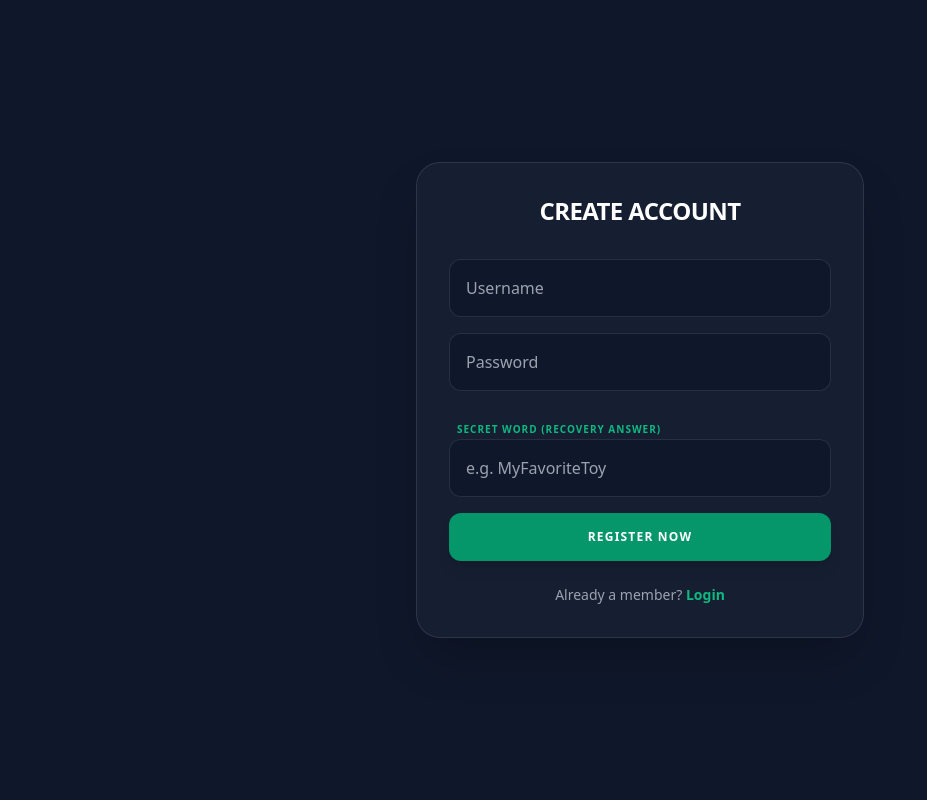
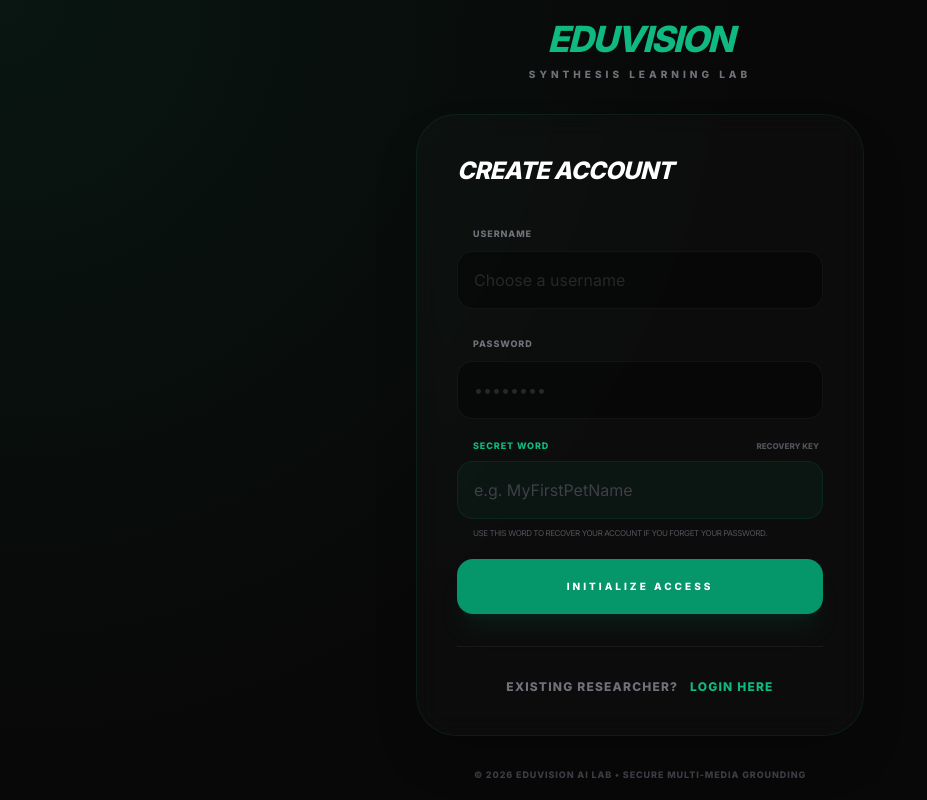
Before and after one commit to coderaptor12/EduVisionUpdates, a Flask app: page /register in a window 1280 px wide. Shown: the whole page, without its empty margins (0-927 px from the left). Run offline with Flask 3, Linux system fonts and the light colour scheme; some libraries are stand-ins or nearby versions.

Commit message:
Revamp registration page layout and styles
Updated the registration page with a new layout and styles, including a new title and improved form elements.

```diff
--- a/templates/register.html
+++ b/templates/register.html
@@ -2,34 +2,95 @@
 <html lang="en">
 <head>
     <meta charset="UTF-8">
-    <title>Join EduVision</title>
+    <meta name="viewport" content="width=device-width, initial-scale=1.0">
+    <title>Join EduVision | AI Lab</title>
     <script src="https://cdn.tailwindcss.com"></script>
+    <link rel="stylesheet" href="https://cdnjs.cloudflare.com/ajax/libs/font-awesome/6.4.0/css/all.min.css">
+    <style>
+        @import url('https://fonts.googleapis.com/css2?family=Inter:wght@400;600;800&display=swap');
+        body {
+            background-color: #080808;
+            font-family: 'Inter', sans-serif;
+            background-image: radial-gradient(circle at 0% 0%, rgba(16, 185, 129, 0.08) 0%, transparent 50%);
+        }
+        .glass {
+            background: rgba(255, 255, 255, 0.02);
+            backdrop-filter: blur(12px);
+            border: 1px solid rgba(255, 255, 255, 0.05);
+        }
+    </style>
 </head>
-<body class="bg-[#0f172a] h-screen flex items-center justify-center p-4">
-    <div class="w-full max-w-md bg-slate-800/50 backdrop-blur-md p-8 rounded-3xl border border-white/10 shadow-2xl">
-        <h1 class="text-2xl font-black text-white text-center mb-8 uppercase tracking-tight">Create Account</h1>
+<body class="h-screen flex items-center justify-center p-4">
 
-        <form action="{{ url_for('register_view') }}" method="POST" class="space-y-4">
-            <input type="text" name="username" placeholder="Username" required
-                class="w-full bg-slate-900 border border-white/10 rounded-xl p-4 text-white outline-none focus:border-emerald-500 transition-all">
+    <div class="w-full max-w-md space-y-8">
+        <!-- Logo/Header -->
+        <div class="text-center">
+            <h1 class="text-emerald-500 font-black italic text-4xl uppercase tracking-tighter mb-2">EduVision</h1>
+            <p class="text-zinc-500 text-[10px] font-bold uppercase tracking-[4px]">Synthesis Learning Lab</p>
+        </div>
 
-            <input type="password" name="password" placeholder="Password" required
-                class="w-full bg-slate-900 border border-white/10 rounded-xl p-4 text-white outline-none focus:border-emerald-500 transition-all">
+        <div class="glass p-10 rounded-[40px] shadow-2xl border-emerald-500/10">
+            <h2 class="text-2xl font-black text-white italic uppercase tracking-tight mb-8">Create Account</h2>
 
-            <div class="pt-2">
-                <label class="text-[10px] text-emerald-500 font-bold uppercase ml-2 tracking-widest">Secret Word (Recovery Answer)</label>
-                <input type="text" name="security_answer" placeholder="e.g. MyFavoriteToy" required
-                    class="w-full bg-slate-900 border border-white/10 rounded-xl p-4 text-white outline-none focus:border-emerald-500 transition-all">
+            <!-- Flash Messages -->
+            {% with messages = get_flashed_messages() %}
+              {% if messages %}
+                {% for message in messages %}
+                  <div class="bg-red-500/10 border border-red-500/20 text-red-400 px-4 py-3 rounded-2xl mb-6 text-[10px] font-bold uppercase tracking-widest flex items-center gap-3">
+                    <i class="fa-solid fa-circle-exclamation"></i> {{ message }}
+                  </div>
+                {% endfor %}
+              {% endif %}
+            {% endwith %}
+
+            <form action="{{ url_for('register_view') }}" method="POST" class="space-y-5">
+                <!-- Username Input -->
+                <div class="space-y-2">
+                    <label class="text-[9px] font-black text-zinc-500 uppercase tracking-widest ml-4">Username</label>
+                    <input type="text" name="username" required
+                        class="w-full bg-black/40 border border-white/5 rounded-2xl p-4 text-white outline-none focus:border-emerald-500 transition-all placeholder:text-zinc-800"
+                        placeholder="Choose a username">
+                </div>
+
+                <!-- Password Input -->
+                <div class="space-y-2">
+                    <label class="text-[9px] font-black text-zinc-500 uppercase tracking-widest ml-4">Password</label>
+                    <input type="password" name="password" required
+                        class="w-full bg-black/40 border border-white/5 rounded-2xl p-4 text-white outline-none focus:border-emerald-500 transition-all placeholder:text-zinc-800"
+                        placeholder="••••••••">
+                </div>
+
+                <!-- Security Word (Matches backend security_answer) -->
+                <div class="space-y-2">
+                    <div class="flex justify-between items-center ml-4 mr-1">
+                        <label class="text-[9px] font-black text-emerald-500 uppercase tracking-widest">Secret Word</label>
+                        <span class="text-[8px] text-zinc-600 font-bold uppercase">Recovery Key</span>
+                    </div>
+                    <input type="text" name="security_answer" required
+                        class="w-full bg-emerald-500/5 border border-emerald-500/10 rounded-2xl p-4 text-white outline-none focus:border-emerald-500 transition-all placeholder:text-zinc-700"
+                        placeholder="e.g. MyFirstPetName">
+                    <p class="text-[8px] text-zinc-600 font-medium ml-4 uppercase tracking-tighter">Use this word to recover your account if you forget your password.</p>
+                </div>
+
+                <!-- Submit Button -->
+                <button type="submit" class="w-full bg-emerald-600 hover:bg-emerald-500 text-white font-black py-5 rounded-2xl shadow-xl shadow-emerald-600/10 transition-all active:scale-95 uppercase text-[10px] tracking-[3px] mt-4">
+                    Initialize Access
+                </button>
+            </form>
+
+            <div class="mt-8 pt-8 border-t border-white/5 text-center">
+                <p class="text-xs font-bold text-zinc-500 uppercase tracking-widest">
+                    Existing Researcher?
+                    <a href="{{ url_for('login_view') }}" class="text-emerald-500 hover:text-emerald-400 ml-2 transition-colors">Login Here</a>
+                </p>
             </div>
+        </div>
 
-            <button type="submit" class="w-full bg-emerald-600 hover:bg-emerald-500 text-white font-bold py-4 rounded-xl shadow-lg transition-all uppercase text-xs tracking-widest">
-                Register Now
-            </button>
-        </form>
-
-        <p class="text-center mt-6 text-sm text-gray-400">
-            Already a member? <a href="{{ url_for('login_view') }}" class="text-emerald-500 font-bold hover:text-emerald-400">Login</a>
+        <!-- Footer Info -->
+        <p class="text-center text-[9px] font-bold text-zinc-700 uppercase tracking-widest">
+            &copy; 2026 EduVision AI Lab &bull; Secure Multi-Media Grounding
         </p>
     </div>
+
 </body>
 </html>
```
